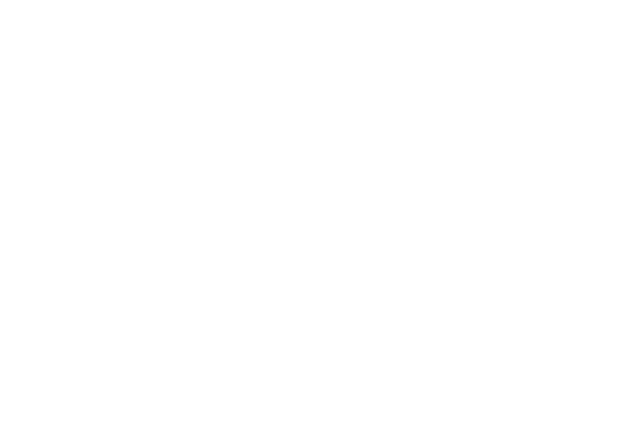
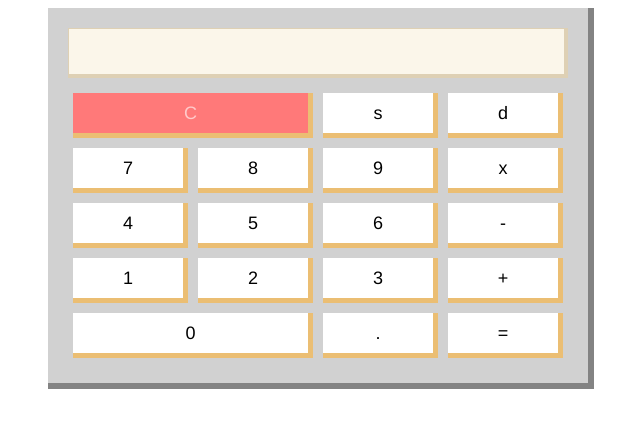
Before and after one commit to sidho/jsCalculator, a plain HTML site: page index.html in a window 1280 px wide. Shown: the whole page, without its empty margins (319-959 px from the left). Drawn offline with Linux system fonts and the light colour scheme.

Commit message:
Finish initial styling

```diff
--- a/elements/calculator/calculator.css
+++ b/elements/calculator/calculator.css
@@ -0,0 +1,85 @@
+* {
+  font-family: Helvetica, Arial, sans-serif
+}
+
+html {
+  height: 100%;
+}
+
+/* clearfix */
+.group:before,
+.group:after {
+    content: "";
+    display: table;
+}
+.group:after {
+    clear: both;
+}
+.group {
+    zoom: 1; /* For IE 6/7 (trigger hasLayout) */
+}
+
+#calculator {
+  width: 500px;
+  height: 100%;
+  margin: auto;
+  padding: 20px;
+  border-right: 6px #838383 solid;
+  border-bottom: 6px #838383 solid;
+  background-color: #d1d1d1;
+
+}
+
+.display {
+  box-sizing: border-box;
+  width: 500px;
+  height: 50px;
+  border-width: 1px 4px 4px 1px;
+  border-style: solid;
+  border-color:#ded0b4;
+  background-color: #fbf6ea;
+  margin: 0 0 10px 0;
+}
+
+div span {
+  -moz-user-select: none;
+  -khtml-user-select: none;
+  -webkit-user-select: none;
+  -ms-user-select: none;
+  user-select: none;
+  box-sizing: border-box;
+  line-height: 41px;
+  border-right: 5px #ebbe73 solid;
+  border-bottom: 5px #ebbe73 solid;
+  background-color: #FFFFFF;
+  float: left;
+  width: 115px;
+  height: 45px;
+  margin: 5px;
+  text-align: center;
+  font-size: 18px;
+}
+
+div span.double {
+  width: 240px;
+}
+
+div span:hover{
+  background-color: #e8e4e4;
+}
+
+div span:active{
+  border-top: 2px #d1d1d1 solid;
+  border-left: 2px #d1d1d1 solid;
+  border-right: 3px #ded0b4 solid;
+  border-bottom: 3px #ded0b4 solid;
+}
+
+div span.clear-button {
+  background-color: #ff7979;
+  color:  #ffcaca;
+}
+
+div span.clear-button:hover {
+  background-color: #f75959;
+}
--- a/index.html
+++ b/index.html
@@ -2,8 +2,46 @@
 <html>
 <head>
   <title>Calculator</title>
+  <link rel="stylesheet" href="elements/calculator/calculator.css" charset="utf-8">
 </head>
 <body>
 
+  <div id="calculator" class="group">
+    <div class="display">
+
+    </div>
+    <div class="keypad group">
+      <div class="keypad-row group">
+        <span class="double clear-button">C</span>
+        <span>s</span>
+        <span>d</span>
+      </div>
+      <div class="keypad-row group">
+        <span>7</span>
+        <span>8</span>
+        <span>9</span>
+        <span>x</span>
+      </div>
+      <div class="keypad-row group">
+        <span>4</span>
+        <span>5</span>
+        <span>6</span>
+        <span>-</span>
+      </div>
+      <div class="keypad-row group">
+        <span>1</span>
+        <span>2</span>
+        <span>3</span>
+        <span>+</span>
+      </div>
+      <div class="keypad-row group">
+        <span class="double">0</span>
+        <span>.</span>
+        <span>=</span>
+      </div>
+    </div>
+
+  </div>
+
 </body>
 </html>
```
